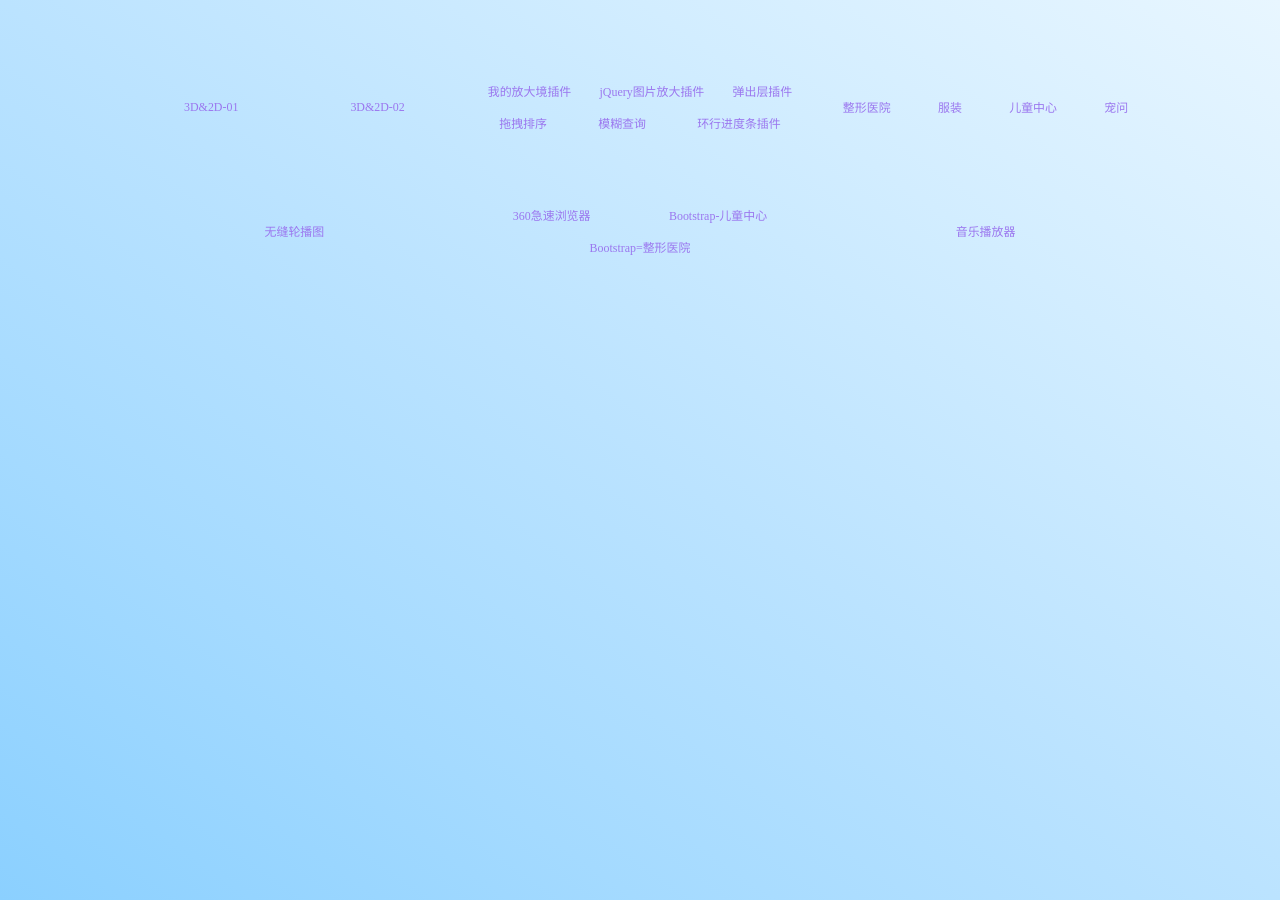
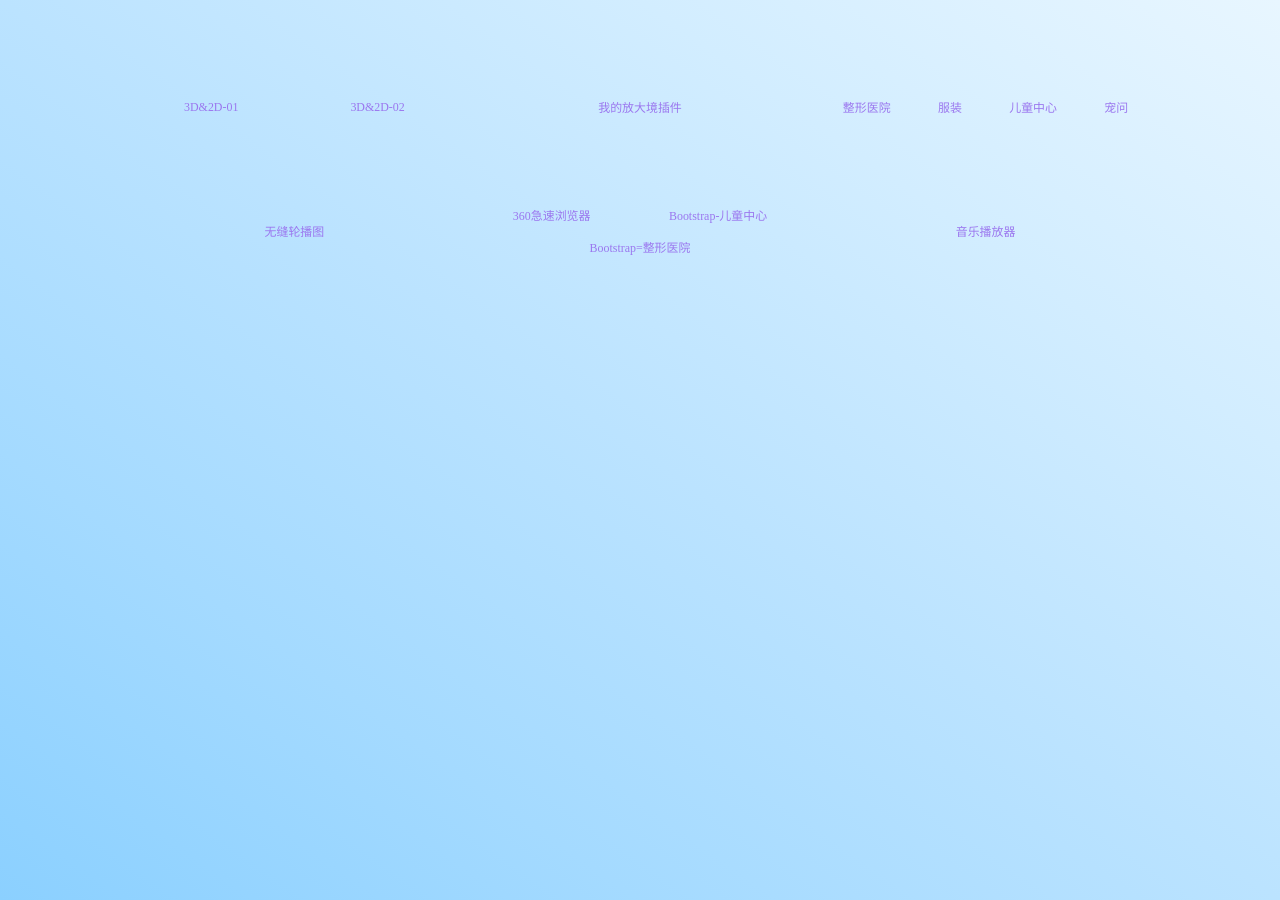
Before and after one commit to fallenetal/fallenetal.github.io, a plain HTML site: page index.html in a window 1280 px wide. Drawn offline with Linux system fonts and the light colour scheme.

Commit message:
重新修改

```diff
--- a/index.html
+++ b/index.html
@@ -64,11 +64,11 @@
                 </li>
                 <li>
                     <a href="./插件/MyPlugIn/ZoomIn.html">我的放大境插件</a>
-                    <a href="./插件/LearningPlugin/jQuery图片放大插件/index.html">jQuery图片放大插件</a>
+                    <!-- <a href="./插件/LearningPlugin/jQuery图片放大插件/index.html">jQuery图片放大插件</a>
                     <a href="./插件/LearningPlugin/弹出层插件/index.html">弹出层插件</a>
                     <a href="./插件/LearningPlugin/拖拽排序/index.html">拖拽排序</a>
                     <a href="./插件/LearningPlugin/模糊查询/index.html">模糊查询</a>
-                    <a href="./插件/LearningPlugin/环行进度条插件/index.html">环行进度条插件</a>
+                    <a href="./插件/LearningPlugin/环行进度条插件/index.html">环行进度条插件</a> -->
                 </li>
                 <li>
                     <a href="./静态布局/Aesthetic/Aesthetic.html">整形医院</a>
```
